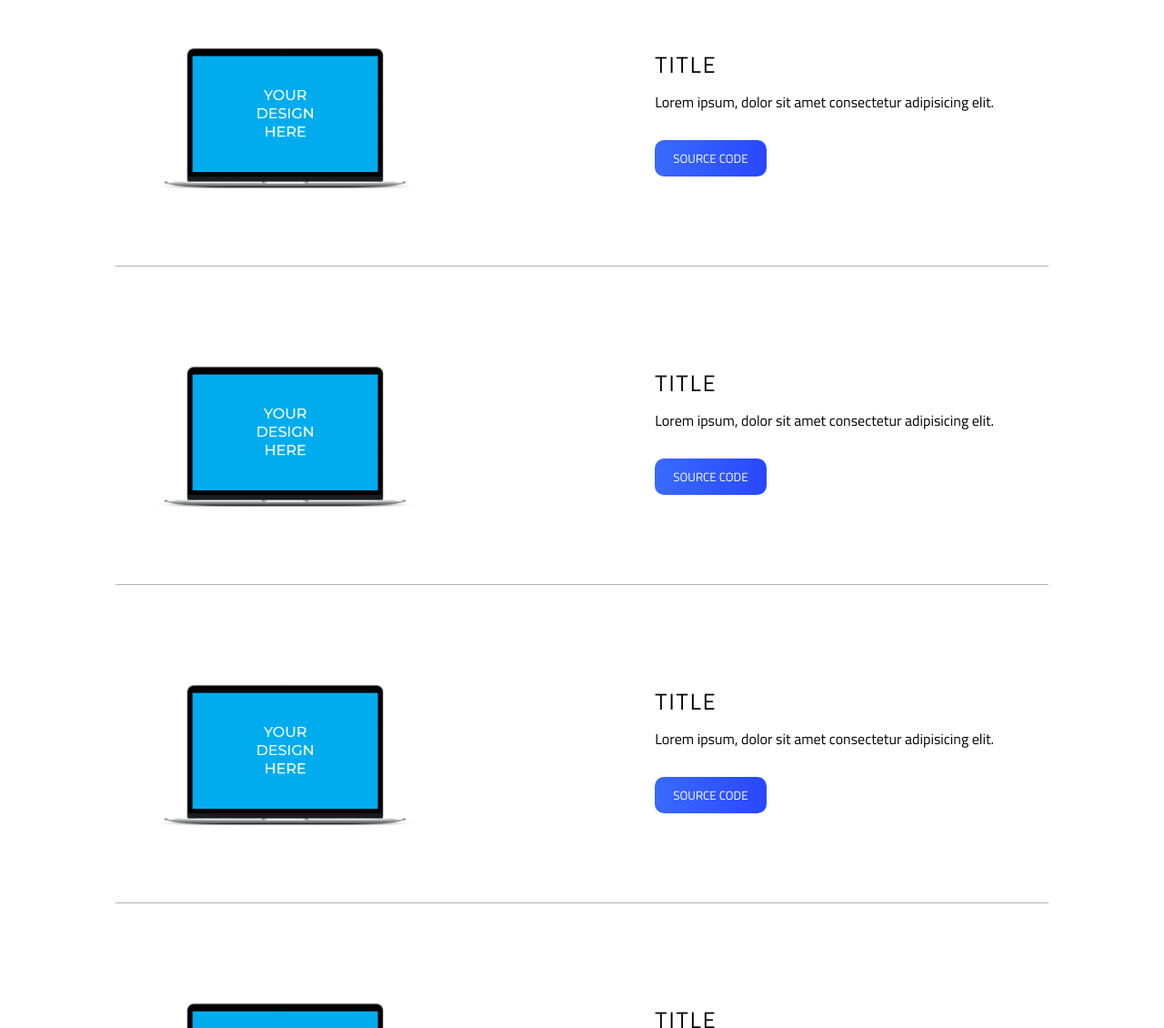
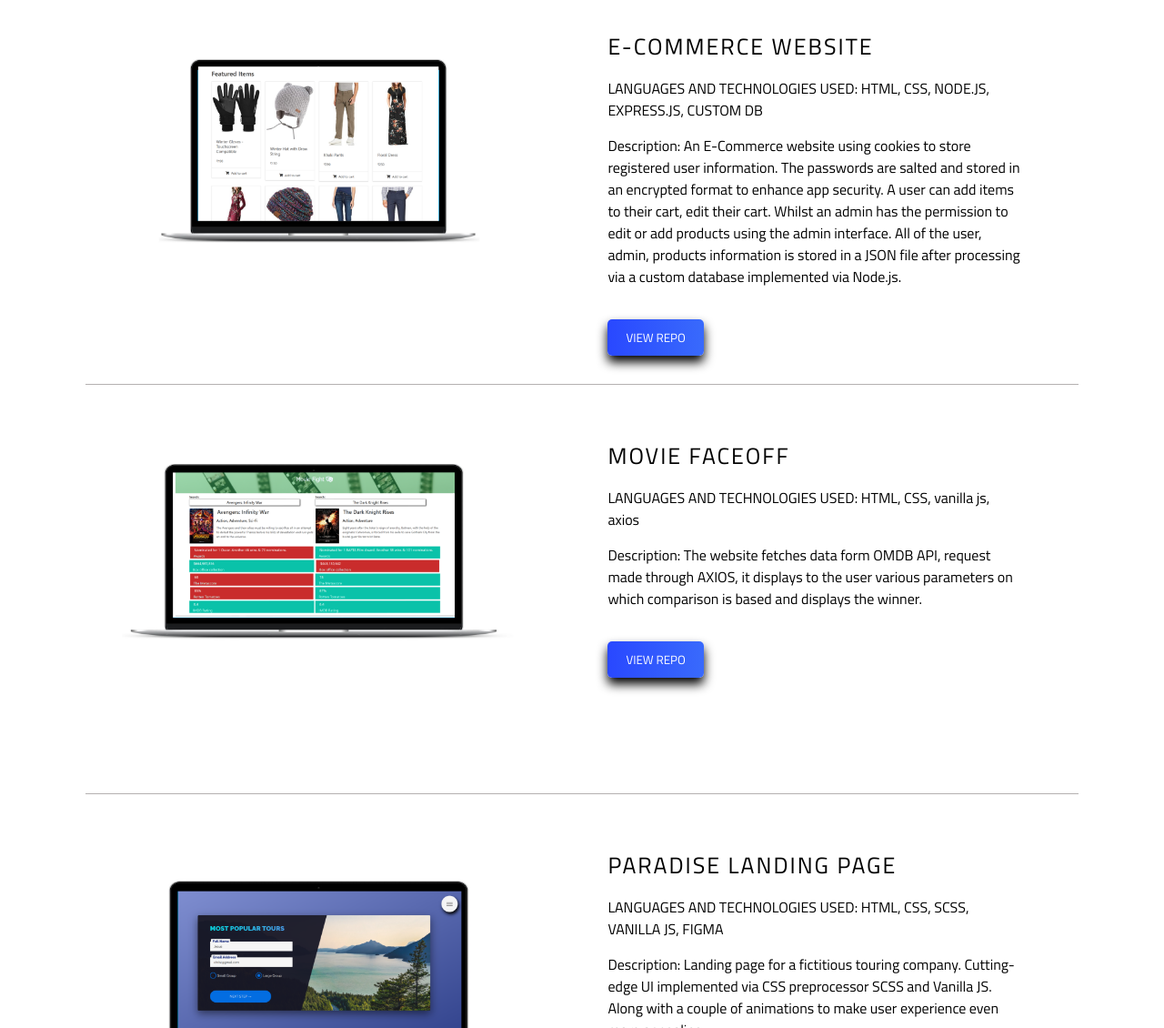
Before and after one commit to Pranjal-dev-byte/portfolio-web, a website: page index.html in a window 1280 px wide. Shown: the part 1670-2800 px from the top of the page at 91% size. Drawn offline with Linux system fonts and the light colour scheme.

Commit message:
Added images for mockups

```diff
--- a/CSS/styles.css
+++ b/CSS/styles.css
@@ -22,15 +22,17 @@ body {
 
 .heading__primary {
   color: black;
-  text-transform: uppercase; }
+  text-transform: uppercase;
+  display: flex;
+  flex-direction: column;
+  justify-content: center;
+  align-items: center; }
   .heading__primary--main {
-    display: block;
     letter-spacing: 2rem;
     font-size: 4.8rem;
     font-weight: 600;
     padding: .6rem; }
   .heading__primary--sub {
-    display: block;
     font-size: 2.5rem;
     letter-spacing: 1.2rem;
     font-weight: 400;
@@ -39,9 +41,6 @@ body {
     align-items: center;
     padding: 1rem; }
   .heading__primary--icons {
-    display: flex;
-    justify-content: center;
-    align-items: center;
     padding: .6rem; }
   .heading__primary--icon {
     margin: .5rem;
@@ -82,7 +81,7 @@ body {
   margin-bottom: 1rem; }
 
 .u-margin-medium-top {
-  margin-top: 3rem; }
+  margin-top: 2.5rem; }
 
 .about__content {
   max-width: 100ch; }
@@ -92,6 +91,7 @@ body {
     font-size: 2rem; }
 
 .about__highlited {
+  text-transform: uppercase;
   background: -webkit-linear-gradient(to right, #0099f7, #f11712);
   /* Chrome 10-25, Safari 5.1-6 */
   background: linear-gradient(to right, #0099f7, #f11712);
@@ -100,13 +100,8 @@ body {
   color: transparent; }
 
 .btn, .btn:visited, .btn:link {
-  padding: 1rem 2rem;
-  border-radius: 1rem;
-  box-shadow: 0 0.5rem 0.5rem white;
   color: white;
-  background: -webkit-linear-gradient(to right, #396afc, #2948ff);
-  background: linear-gradient(to right, #396afc, #2948ff);
-  /* Chrome 10-25, Safari 5.1-6 */
+  box-shadow: 0 0.7rem 1.2rem black;
   text-align: center;
   display: inline-block;
   text-decoration: none;
@@ -115,8 +110,7 @@ body {
   position: relative;
   outline: none;
   border: none;
-  cursor: pointer;
-  z-index: -1; }
+  cursor: pointer; }
 
 .btn:hover {
   transform: translateY(-1px);
@@ -129,24 +123,46 @@ body {
   transform: translateY(-1px);
   box-shadow: 0 1rem 0.1rem rgba(0, 0, 0, 0.2); }
 
+.btn-blue {
+  border-radius: .5rem;
+  padding: 1rem 2rem;
+  background: #396afc;
+  background: -webkit-linear-gradient(to right, #2948ff, #396afc);
+  background: linear-gradient(to right, #2948ff, #396afc); }
+
+.btn-purple {
+  background: #6411e1;
+  border-radius: .8rem;
+  padding: 1.5rem 2.5rem;
+  font-size: 2rem; }
+
 .project {
   border-bottom: 0.5px solid #b4b1b1;
   display: flex;
   justify-content: space-around;
-  height: 30rem;
+  height: 40rem;
   padding: 1rem 2rem;
   margin-bottom: 5rem; }
   .project__img {
-    margin-right: 10rem;
+    margin: 0 4rem 0 2rem;
     height: 25rem; }
   .project__text {
     display: flex;
     flex-direction: column;
     justify-content: stretch;
     align-items: flex-start;
-    margin-left: 10rem;
-    padding: 5rem 4rem 1rem 4rem;
+    margin-left: 2rem;
+    padding: 0 4rem 1rem 4rem;
+    max-width: 60ch;
     height: inherit; }
+    .project__text--section {
+      padding: .5rem 0 .5rem 0; }
+    .project__text--desc {
+      padding: 1rem 0 1rem 0; }
+  .project__link:link, .project__link:visited {
+    text-decoration: none;
+    color: white;
+    text-transform: uppercase; }
 
 .bg-video {
   position: absolute;
@@ -154,7 +170,7 @@ body {
   left: 0;
   width: 100%;
   height: 100%;
-  opacity: .55;
+  opacity: .65;
   z-index: -1;
   overflow: hidden; }
   .bg-video__content {
@@ -240,7 +256,8 @@ body {
 
 .nav__logo {
   height: 5rem;
-  margin-left: 2rem; }
+  margin-left: 2rem;
+  cursor: pointer; }
   .nav__logo-content {
     margin-top: 2px;
     height: inherit; }
--- a/index.html
+++ b/index.html
@@ -20,25 +20,28 @@
             <span class="heading__primary--sub">Full stack developer</span>
             <div class="heading__primary--icons">
                 <span class="heading__primary--icon">
-                    <a href="https://www.linkedin.com/in/pranjal-misra-714bba134/">
-                        <img src="https://img.icons8.com/nolan/64/linkedin.png">
-                   </a>
+                    <a href="https://www.linkedin.com/in/pranjal-misra-714bba134"
+                        ><img src="https://img.icons8.com/cute-clipart/64/000000/linkedin.png"
+                    ></a>
                 </span>
                 <span class="heading__primary--icon">
-                    <a href="https:/github.com/Pranjal-dev-byte">
-                        <img src="https://img.icons8.com/nolan/64/github.png">
-                    </a>
+                    <a href="https:/github.com/Pranjal-dev-byte"
+                        ><img src="https://img.icons8.com/cute-clipart/64/000000/github.png"
+                    ></a>
                 </span>
                 <span class="heading__primary--icon">
-                    <a href="https://www.instagram.com/misra_pranjal_/">
-                        <img src="https://img.icons8.com/nolan/64/instagram-new.png">
+                    <a href="https://www.instagram.com/misra_pranjal_">
+                        <img src="https://img.icons8.com/cute-clipart/64/000000/instagram-new.png" />
                     </a>
                 </span>
             </div>
+            <button class="btn btn-purple u-margin-medium-top">
+                <a href="https://drive.google.com/file/d/1WKUQCqUbOpnrd6kPx8bcJxA8lwTSJ1s6/view" class="nav__link">Resume</a>
+            </button>
         </h1>
     </header>
     <nav class="nav__container">
-        <div class="nav__logo">
+        <div class="nav__logo" id="logo">
             <img src="/img/Pranjal.png" alt="Logo" class="nav__logo-content">
         </div>
         <ul class="nav__list">
@@ -69,62 +72,93 @@
     <section class="section__projects" id="projects">
         <h2 class="heading__secondary u-margin-big">Few Projects</h2>
             <div class="project">
-                <img src="/img/mockup.jpg" alt="Project Image" class="project__img">
+                <img src="/img/ecom-proj.png" alt="Project Image" class="project__img">
                 <div class="project__text">
-                    <h3 class="heading__tertiary u-margin-small">Title</h3>
-                    <p class="project__text--desc">
-                        Lorem ipsum, dolor sit amet consectetur adipisicing elit.
-
+                    <h3 class="heading__tertiary u-margin-small">E-Commerce Website</h3>
+                    <p class="project__text--section">
+                        LANGUAGES AND TECHNOLOGIES USED: HTML, CSS, NODE.JS, EXPRESS.JS, CUSTOM DB
+                        <br>
+                        <p class="project__text--desc">
+                            Description: An E-Commerce website using cookies to store registered user information. The passwords are salted and
+                            stored in an encrypted format to enhance app security. A user can add items to their cart, edit their cart. Whilst an
+                            admin has the permission to edit or add products using the admin interface. All of the user, admin, products information
+                            is stored in a JSON file after processing via a custom database implemented via Node.js.
+                        </p>
                     </p>
-                    <button class="btn u-margin-medium-top">Source Code
+                    <button class="btn btn-blue u-margin-medium-top">
+                        <a href="https://github.com/Pranjal-dev-byte/Paradise-tours" class="project__link">View Repo</a>
                     </button>
                 </div>
             </div>
             <div class="project">
-                <img src="/img/mockup.jpg" alt="Project Image" class="project__img">
+                <img src="/img/movie-proj.png" alt="Project Image" class="project__img">
                 <div class="project__text">
-                    <h3 class="heading__tertiary u-margin-small">Title</h3>
-                    <p class="project__text--desc">
-                        Lorem ipsum, dolor sit amet consectetur adipisicing elit.
-
+                    <h3 class="heading__tertiary u-margin-small">Movie Faceoff</h3>
+                    <p class="project__text--section">
+                        LANGUAGES AND TECHNOLOGIES USED: HTML, CSS, vanilla js,
+                        axios
+                        <br>
+                        <p class="project__text--desc">
+                            Description: The website fetches data form OMDB API, request made
+                            through AXIOS, it displays to the user various parameters on which
+                            comparison is based and displays the winner.
+                        </p>
                     </p>
-                    <button class="btn u-margin-medium-top">Source Code
+                    <button class="btn btn-blue u-margin-medium-top">
+                        <a href="https://github.com/Pranjal-dev-byte/Paradise-tours" class="project__link">View Repo</a>
                     </button>
                 </div>
             </div>
             <div class="project">
-                <img src="/img/mockup.jpg" alt="Project Image" class="project__img">
+                <img src="/img/landing-proj.png" alt="Project Image" class="project__img">
                 <div class="project__text">
-                    <h3 class="heading__tertiary u-margin-small">Title</h3>
-                    <p class="project__text--desc">
-                        Lorem ipsum, dolor sit amet consectetur adipisicing elit.
-
+                    <h3 class="heading__tertiary u-margin-small">Paradise Landing Page</h3>
+                    <p class="project__text--section">
+                        LANGUAGES AND TECHNOLOGIES USED: HTML, CSS, SCSS, VANILLA JS, FIGMA
+                        <br>
+                        <p class="project__text--desc">
+                            Description: Landing page for a fictitious touring company. Cutting-edge UI implemented via CSS preprocessor SCSS and
+                            Vanilla JS. Along with a couple of animations to make user experience even more appealing.
+                        </p>
                     </p>
-                    <button class="btn u-margin-medium-top">Source Code
+                    <button class="btn btn-blue u-margin-medium-top">
+                        <a href="https://github.com/Pranjal-dev-byte/Paradise-tours" class="project__link">View Repo</a>
                     </button>
                 </div>
             </div>
             <div class="project">
-                <img src="/img/mockup.jpg" alt="Project Image" class="project__img">
+                <img src="/img/blog-proj.png" alt="Project Image" class="project__img">
                 <div class="project__text">
-                    <h3 class="heading__tertiary u-margin-small">Title</h3>
-                    <p class="project__text--desc">
-                        Lorem ipsum, dolor sit amet consectetur adipisicing elit.
-
+                    <h3 class="heading__tertiary u-margin-small">Blogging website</h3>
+                    <p class="project__text--section">
+                        LANGUAGES AND TECHNOLOGIES USED: HTML, CSS, NODE.JS, EXPRESS.JS, MONGODB, VANILLA JS
+                        <br>
+                        <p class="project__text--desc">
+                            Description: A blogging website implementing MVC architecture allowing the user to create or delete their existing blog,
+                            the backend is implemented via express.js and the database used to store pertaining blog information is MongoDB wrapped
+                            around the mongoose module.
+                        </p>
                     </p>
-                    <button class="btn u-margin-medium-top">Source Code
+                    <button class="btn btn-blue u-margin-medium-top">
+                       <a href="https://github.com/Pranjal-dev-byte/Paradise-tours" class="project__link">View Repo</a>
                     </button>
                 </div>
             </div>
             <div class="project">
-                <img src="/img/mockup.jpg" alt="Project Image" class="project__img">
+                <img src="/img/maze-proj.png" alt="Project Image" class="project__img">
                 <div class="project__text">
-                    <h3 class="heading__tertiary u-margin-small">Title</h3>
-                    <p class="project__text--desc">
-                        Lorem ipsum, dolor sit amet consectetur adipisicing elit.
-
+                    <h3 class="heading__tertiary u-margin-small">Maze Game</h3>
+                    <p class="project__text--section">
+                        LANGUAGES AND TECHNOLOGIES USED: HTML, css, VANILLA JS, MATTER.JS
+                        <br>
+                        <p class="project__text--desc">
+                            Description: A web cum physics-based maze game developed using matter.js framework. An exclusive randomized maze is
+                            generated every time a user initiates the play game process. The aim is to reach the goal spot travelling through the
+                            maze.
+                        </p>
                     </p>
-                    <button class="btn u-margin-medium-top">Source Code
+                    <button class="btn btn-blue u-margin-medium-top">
+                        <a href="https://github.com/Pranjal-dev-byte/Paradise-tours" class="project__link">View Repo</a>
                     </button>
                 </div>
             </div>
```
Also changed, not shown: img/blog-proj.png (added), img/ecom-proj.png (added), img/landing-proj.png (added), img/maze-proj.png (added), img/movie-proj.png (added).
